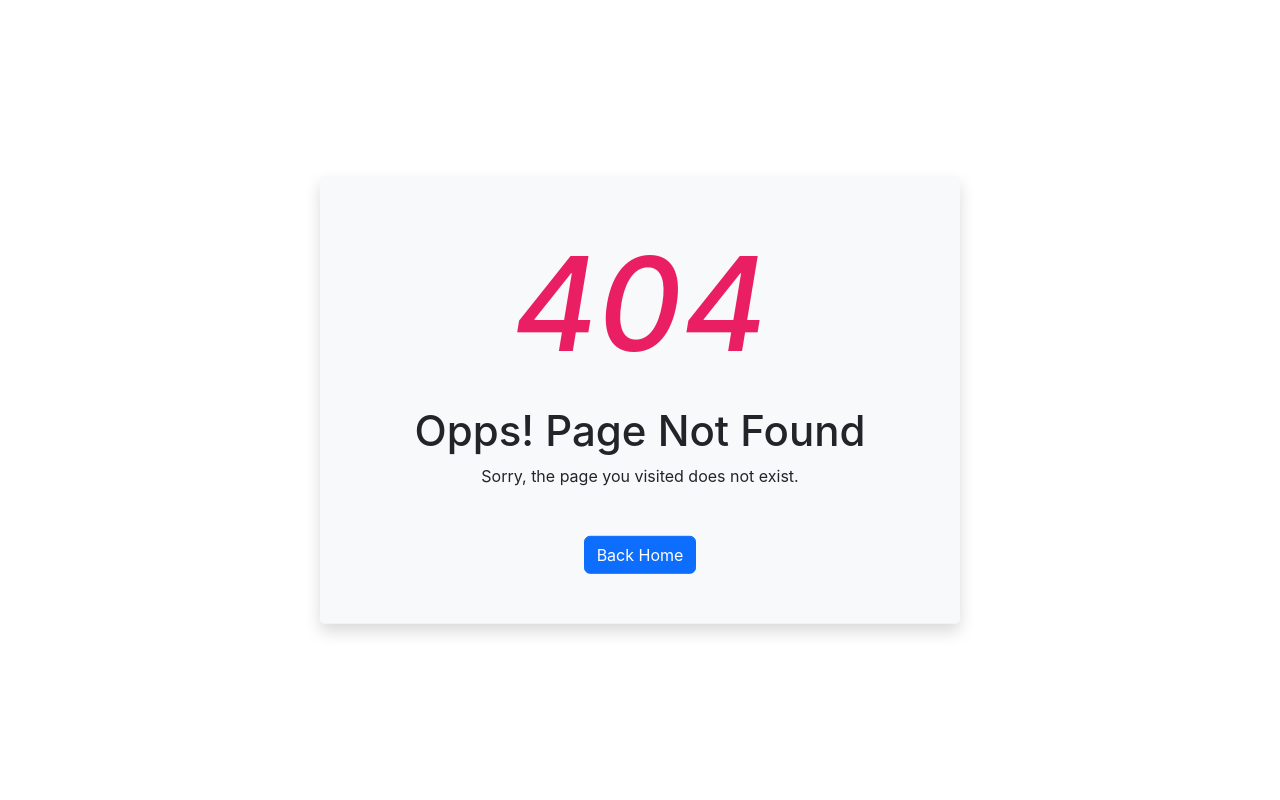
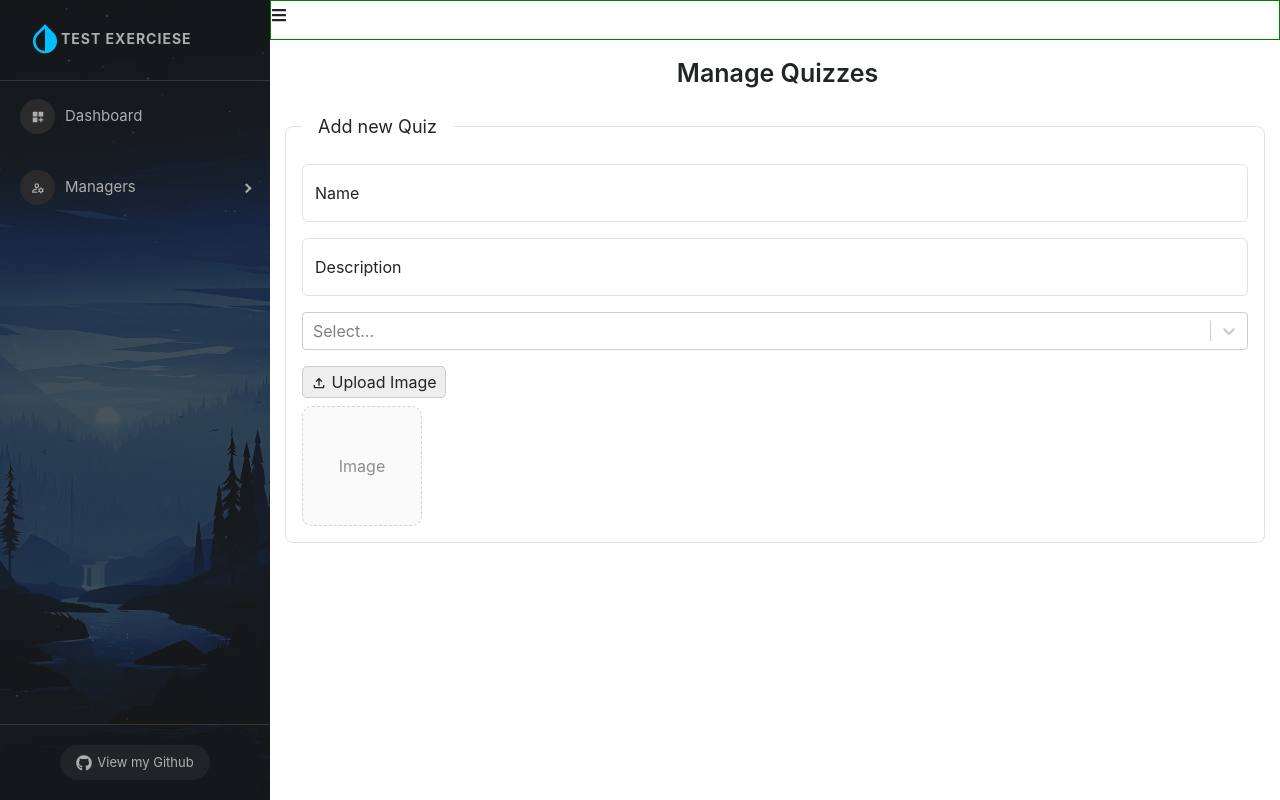
Before and after one commit to tuongnm2001/ReactJs_Multiple_Choice_Exercises, a React (Create React App) app: page /admin/manage-quizzes in a window 1280 px wide. Before the commit this address had no page. Built offline with nearby package versions, Linux system fonts and the light colour scheme.

Commit message:
design form add new quiz

```diff
--- a/package.json
+++ b/package.json
@@ -19,6 +19,7 @@
     "react-redux": "8.0.1",
     "react-router-dom": "6.3.0",
     "react-scripts": "5.0.1",
+    "react-select": "5.4.0",
     "react-toastify": "9.0.7",
     "redux": "4.2.0",
     "redux-devtools-extension": "2.13.9",
--- a/src/Layout.js
+++ b/src/Layout.js
@@ -11,6 +11,7 @@ import Register from './components/Auth/Register';
 import ListQuiz from './components/User/ListQuiz';
 import DetailQuiz from './components/User/DetailQuiz';
 import NotFound from './components/User/NotFound';
+import ManageQuiz from './components/Admin/Content/Quiz/ManageQuiz';
 
 const Layout = (props) => {
     return (
@@ -24,6 +25,8 @@ const Layout = (props) => {
                 <Route path='admin' element={<Admin />} >
                     <Route index element={<Dashboard />} />
                     <Route path='manage-user' element={<ManageUser />} />
+                    <Route path='manage-quizzes' element={<ManageQuiz />} />
+
                 </Route>
 
                 <Route path='/login' element={<Login />} />
--- /dev/null
+++ b/src/components/Admin/Content/Quiz/ManageQuiz.js
@@ -0,0 +1,98 @@
+import './ManageQuiz.scss'
+import Select from 'react-select';
+import { MdOutlineFileUpload } from "react-icons/md";
+import { useState } from 'react';
+
+const ManageQuiz = () => {
+
+    const options = [
+        { value: 'EASY', label: 'Chocolate' },
+        { value: 'MIDIUM', label: 'Strawberry' },
+        { value: 'HARD', label: 'Vanilla' }
+    ]
+
+    const [name, setName] = useState('')
+    const [description, setDescription] = useState('')
+    const [level, setLevel] = useState('EASY')
+    const [imageQuiz, setImageQuiz] = useState('')
+    const [previewImageQuiz, setPreviewImageQuiz] = useState('')
+
+    const handleUploadImageQuiz = (event) => {
+        setPreviewImageQuiz(URL.createObjectURL(event.target.files[0]));
+    }
+
+    const handleChangeFile = (event) => {
+
+    }
+
+    return (
+        <div className="quiz-container">
+            <div className="title">
+                Manage Quizzes
+            </div>
+
+            <div className="add-new">
+                <fieldset className='border rounded-3 p-3'>
+                    <legend className='float-none w-auto px-3'>Add new Quiz</legend>
+                    <div className="form-floating mb-3">
+                        <input
+                            type="text"
+                            value={name}
+                            className="form-control"
+                            onChange={(event) => setName(event.target.value)}
+                            placeholder=""
+                        />
+                        <label>Name</label>
+                    </div>
+
+                    <div className="form-floating">
+                        <input
+                            type="text"
+                            value={description}
+                            className="form-control"
+                            onChange={(event) => setDescription(event.target.value)}
+                            placeholder="" />
+                        <label>Description</label>
+                    </div>
+
+                    <div className='my-3'>
+                        <Select
+                            options={options}
+                            value={level}
+                            onChange={(event) => handleChangeFile(event)}
+                        />
+                    </div>
+
+                    <div className='more-actions'>
+                        <label className='form-label button-manage-quiz' htmlFor='uploadImgQuiz'>
+                            <MdOutlineFileUpload /> Upload Image
+                        </label>
+                        <input
+                            hidden
+                            type='file'
+                            id='uploadImgQuiz'
+                            onChange={(event) => handleUploadImageQuiz(event)}
+                        />
+                    </div>
+
+                    <div className='col-12 previewImgQuiz'>
+                        {
+                            previewImageQuiz ?
+                                <img src={previewImageQuiz} />
+                                :
+                                <span>Image</span>
+                        }
+                    </div>
+
+                </fieldset>
+            </div>
+
+
+            <div className="table">
+
+            </div>
+        </div>
+    );
+}
+
+export default ManageQuiz;
--- /dev/null
+++ b/src/components/Admin/Content/Quiz/ManageQuiz.scss
@@ -0,0 +1,58 @@
+.quiz-container {
+    padding  : 15px;
+
+    .title {
+        font-size      : 25px;
+        font-weight    : 600;
+        text-align     : center;
+        margin-bottom  : 20px;
+
+    }
+
+    .add-new {
+        legend {
+            font-size  : 18px;
+        }
+
+        .more-actions {
+            .button-manage-quiz {
+                padding           : 3px 8px;
+                border-radius     : 5px;
+                cursor            : pointer;
+                border            : 1px solid #ccc;
+                background-color  : #eeeeee;
+
+                &:hover {
+                    opacity  : 0.8;
+                }
+            }
+        }
+
+        .previewImgQuiz {
+            background       : #fafafa;
+            display          : flex;
+            justify-content  : center;
+            align-items      : center;
+            height           : 120px;
+            width            : 120px;
+            border-radius    : 10px;
+            border           : 1px dashed #ced4da;
+
+            img {
+                object-fit  : contain;
+                max-width   : 100%;
+                max-height  : 100%;
+                cursor      : pointer;
+                padding     : 5px 8px;
+
+                &:hover {
+                    opacity  : 0.9;
+                }
+            }
+
+            span {
+                opacity  : 0.5;
+            }
+        }
+    }
+}
--- a/src/components/Admin/SideBar.js
+++ b/src/components/Admin/SideBar.js
@@ -11,10 +11,11 @@ import {
 import { AiTwotoneStar } from "react-icons/ai";
 import { MdDashboardCustomize, MdOutlineManageAccounts } from "react-icons/md";
 
-import { DiReact, FaTachometerAlt, FaGem, FaList, FaGithub, FaRegLaughWink, FaHeart } from 'react-icons/fa';
+import { FaGithub } from 'react-icons/fa';
 import sidebarBg from '../../assest/bg2.jpg';
 import './SideBar.scss'
 import { Link, useNavigate } from 'react-router-dom';
+import { RiContrastDropFill } from "react-icons/ri";
 
 const SideBar = (props) => {
 
@@ -47,7 +48,7 @@ const SideBar = (props) => {
                             whiteSpace: 'nowrap',
                         }}
                     >
-                        <AiTwotoneStar size={'2rem'} color={"00bfff"} />
+                        <RiContrastDropFill size={'2rem'} color={"00bfff"} />
                         <span>Test Exerciese</span>
                     </div>
                 </SidebarHeader>
@@ -70,7 +71,11 @@ const SideBar = (props) => {
                                 Quản lí Users
                                 <Link to={'/admin/manage-user'} />
                             </MenuItem>
-                            <MenuItem>Quản lí bài Quiz</MenuItem>
+                            <MenuItem>
+                                Quản lí bài Quiz
+                                <Link to={'/admin/manage-quizzes'} />
+                            </MenuItem>
+
                             <MenuItem>Quản lí câu hỏi</MenuItem>
                         </SubMenu>
                     </Menu>
```
Also changed, not shown: 1 other file (tests, documents, lock files or other folders).
